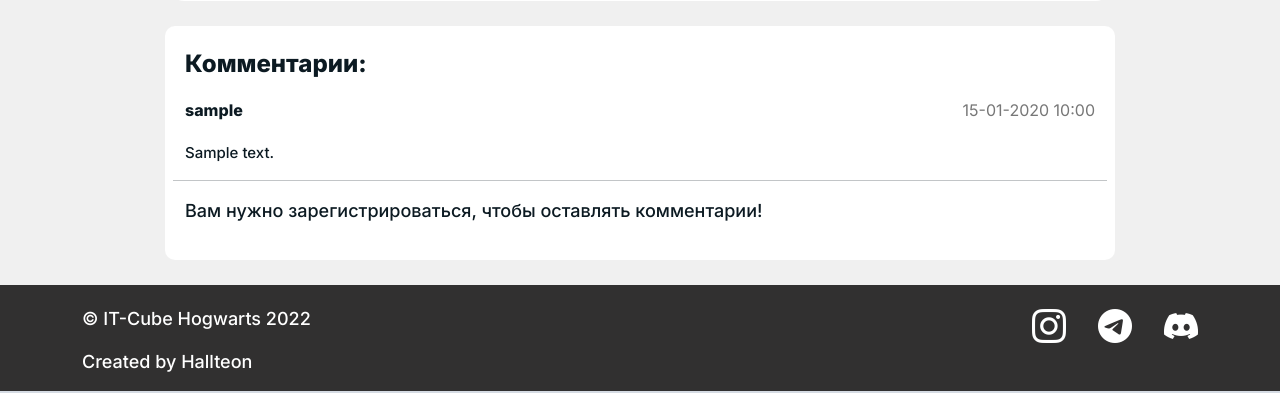
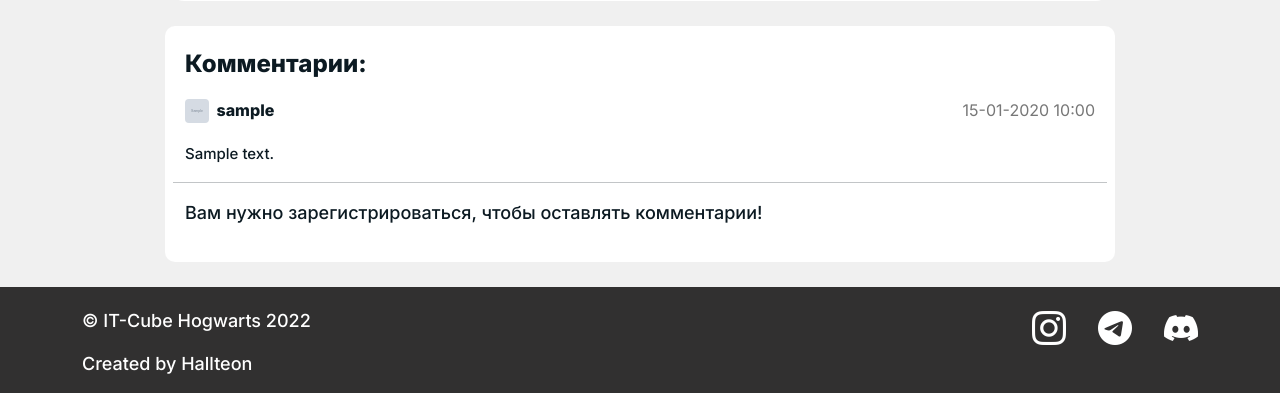
Before and after one commit to Hallteon/ITCubeWebSite, a Django app: page /articles/1/ in a window 1280 px wide. Shown: the part 961-1354 px from the top of the page. Run offline with Django 4.2, Linux system fonts and the light colour scheme; tables that the repository leaves empty hold one stand-in row (values such as "Sample post"); grey boxes marked "Sample" are stand-in pictures; parts of the project's set-up code (start-up, migrations or seed data) failed here and were passed over; some libraries are stand-ins or nearby versions.

```diff
--- a/articles/static/articles/css/articles.css
+++ b/articles/static/articles/css/articles.css
@@ -109,6 +109,11 @@
     font-size: 18px;
 }
 
+.comment-info__author a {
+    color: #0C1A22;
+    margin-left: 4px;
+}
+
 .comment__text {
     font-size: 15px;
     font-weight: 500;
--- a/articles/templates/articles/article.html
+++ b/articles/templates/articles/article.html
@@ -38,7 +38,10 @@
                     {% for comment in article.comments.all %}
                     <div class="col-12 comment">
                         <ul class="d-flex justify-content-between comment-info">
-                            <li class="comment-info__author">{{comment.author}}</li>
+                            <li class="comment-info__author">
+                                <img class="article-info__author-avatar user-avatar" src="{{article.author.userprofile.profile_picture.url}}" alt="Аватарка">
+                                <a href="{{article.author.userprofile.get_absolute_url}}">{{article.author}}</a>
+                            </li>
                             <li class="comment-info__time">{{comment.create_time|date:"d-m-Y H:i"}}</li>
                         </ul>
                         <p class="comment__text">{{comment.text}}</p>
```
Also changed, not shown: 1 other file.
